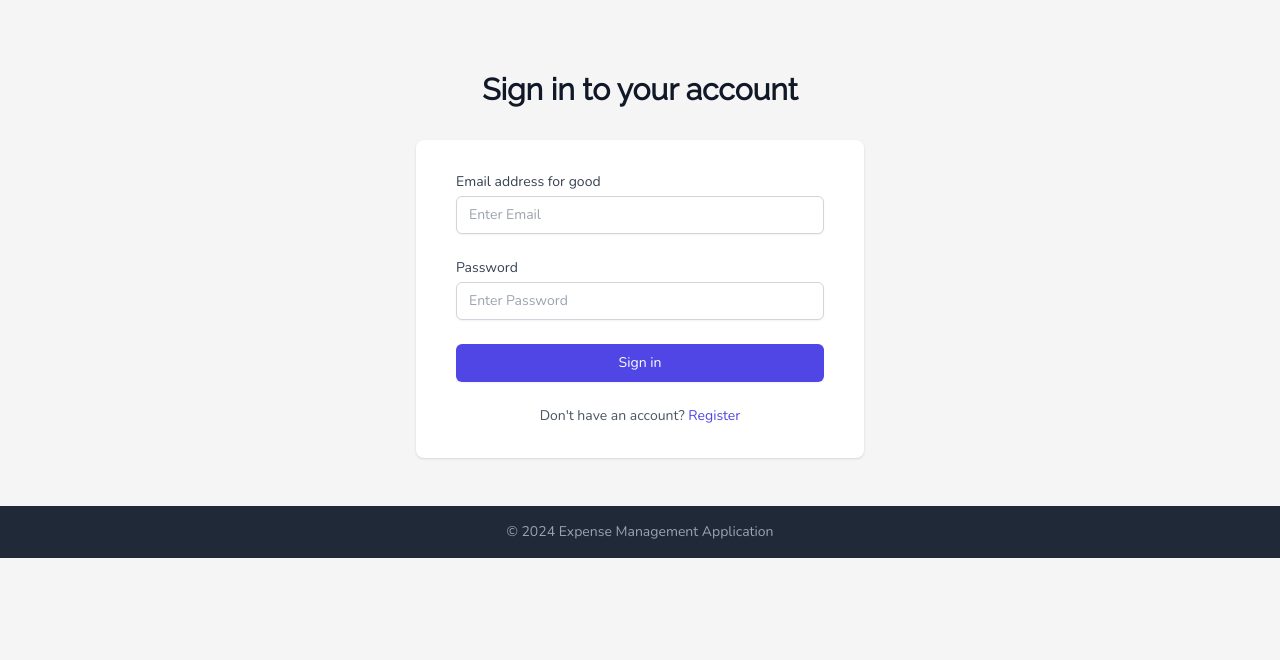
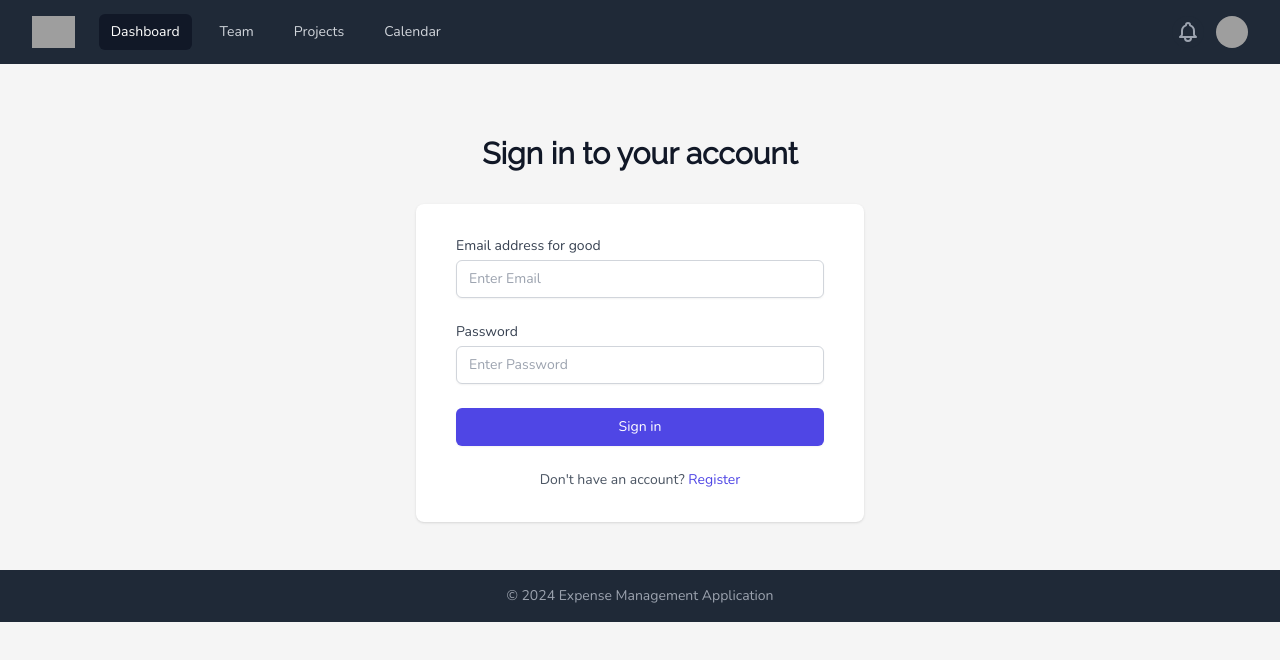
Before and after one commit to Apfirebolt/group-management-in-vue-and-django, a Vue app in the folder client/: page / in a window 1280 px wide. Shown: the top 660 px of the page. Built offline with nearby package versions, Linux system fonts and the light colour scheme; grey boxes are pictures that could not be loaded.

Commit message:
feat: added header and footer

```diff
--- a/client/src/App.vue
+++ b/client/src/App.vue
@@ -1,9 +1,12 @@
 <template>
   <div>
+    <header-component />
     <router-view />
+    <footer-component />
   </div>
 </template>
 
 <script setup>
-
+import HeaderComponent from './components/HeaderComponent.vue';
+import FooterComponent from './components/FooterComponent.vue';
 </script>
--- /dev/null
+++ b/client/src/components/HeaderComponent.vue
@@ -0,0 +1,94 @@
+<template>
+    <Disclosure as="nav" class="bg-gray-800" v-slot="{ open }">
+      <div class="max-w-7xl mx-auto px-2 sm:px-6 lg:px-8">
+        <div class="relative flex items-center justify-between h-16">
+          <div class="absolute inset-y-0 left-0 flex items-center sm:hidden">
+            <!-- Mobile menu button-->
+            <DisclosureButton class="inline-flex items-center justify-center p-2 rounded-md text-gray-400 hover:text-white hover:bg-gray-700 focus:outline-none focus:ring-2 focus:ring-inset focus:ring-white">
+              <span class="sr-only">Open main menu</span>
+              <MenuIcon v-if="!open" class="block h-6 w-6" aria-hidden="true" />
+              <XIcon v-else class="block h-6 w-6" aria-hidden="true" />
+            </DisclosureButton>
+          </div>
+          <div class="flex-1 flex items-center justify-center sm:items-stretch sm:justify-start">
+            <div class="flex-shrink-0 flex items-center">
+              <img class="block lg:hidden h-8 w-auto" src="https://tailwindui.com/img/logos/workflow-mark-indigo-500.svg" alt="Workflow" />
+              <img class="hidden lg:block h-8 w-auto" src="https://tailwindui.com/img/logos/workflow-logo-indigo-500-mark-white-text.svg" alt="Workflow" />
+            </div>
+            <div class="hidden sm:block sm:ml-6">
+              <div class="flex space-x-4">
+                <a v-for="item in navigation" :key="item.name" :href="item.href" :class="[item.current ? 'bg-gray-900 text-white' : 'text-gray-300 hover:bg-gray-700 hover:text-white', 'px-3 py-2 rounded-md text-sm font-medium']" :aria-current="item.current ? 'page' : undefined">{{ item.name }}</a>
+              </div>
+            </div>
+          </div>
+          <div class="absolute inset-y-0 right-0 flex items-center pr-2 sm:static sm:inset-auto sm:ml-6 sm:pr-0">
+            <button type="button" class="bg-gray-800 p-1 rounded-full text-gray-400 hover:text-white focus:outline-none focus:ring-2 focus:ring-offset-2 focus:ring-offset-gray-800 focus:ring-white">
+              <span class="sr-only">View notifications</span>
+              <BellIcon class="h-6 w-6" aria-hidden="true" />
+            </button>
+
+            <!-- Profile dropdown -->
+            <Menu as="div" class="ml-3 relative">
+              <div>
+                <MenuButton class="bg-gray-800 flex text-sm rounded-full focus:outline-none focus:ring-2 focus:ring-offset-2 focus:ring-offset-gray-800 focus:ring-white">
+                  <span class="sr-only">Open user menu</span>
+                  <img class="h-8 w-8 rounded-full" src="https://images.unsplash.com/photo-1472099645785-5658abf4ff4e?ixlib=rb-1.2.1&ixid=eyJhcHBfaWQiOjEyMDd9&auto=format&fit=facearea&facepad=2&w=256&h=256&q=80" alt="" />
+                </MenuButton>
+              </div>
+              <transition enter-active-class="transition ease-out duration-100" enter-from-class="transform opacity-0 scale-95" enter-to-class="transform opacity-100 scale-100" leave-active-class="transition ease-in duration-75" leave-from-class="transform opacity-100 scale-100" leave-to-class="transform opacity-0 scale-95">
+                <MenuItems class="origin-top-right absolute right-0 mt-2 w-48 rounded-md shadow-lg py-1 bg-white ring-1 ring-black ring-opacity-5 focus:outline-none">
+                  <MenuItem v-slot="{ active }">
+                    <a href="#" :class="[active ? 'bg-gray-100' : '', 'block px-4 py-2 text-sm text-gray-700']">Your Profile</a>
+                  </MenuItem>
+                  <MenuItem v-slot="{ active }">
+                    <a href="#" :class="[active ? 'bg-gray-100' : '', 'block px-4 py-2 text-sm text-gray-700']">Settings</a>
+                  </MenuItem>
+                  <MenuItem v-slot="{ active }">
+                    <a href="#" :class="[active ? 'bg-gray-100' : '', 'block px-4 py-2 text-sm text-gray-700']">Sign out</a>
+                  </MenuItem>
+                </MenuItems>
+              </transition>
+            </Menu>
+          </div>
+        </div>
+      </div>
+
+      <DisclosurePanel class="sm:hidden">
+        <div class="px-2 pt-2 pb-3 space-y-1">
+          <DisclosureButton v-for="item in navigation" :key="item.name" as="a" :href="item.href" :class="[item.current ? 'bg-gray-900 text-white' : 'text-gray-300 hover:bg-gray-700 hover:text-white', 'block px-3 py-2 rounded-md text-base font-medium']" :aria-current="item.current ? 'page' : undefined">{{ item.name }}</DisclosureButton>
+        </div>
+      </DisclosurePanel>
+    </Disclosure>
+  </template>
+
+  <script>
+  import { Disclosure, DisclosureButton, DisclosurePanel, Menu, MenuButton, MenuItem, MenuItems } from '@headlessui/vue'
+  import { BellIcon, MenuIcon, XIcon } from '@heroicons/vue/outline'
+
+  const navigation = [
+    { name: 'Dashboard', href: '#', current: true },
+    { name: 'Team', href: '#', current: false },
+    { name: 'Projects', href: '#', current: false },
+    { name: 'Calendar', href: '#', current: false },
+  ]
+
+  export default {
+    components: {
+      Disclosure,
+      DisclosureButton,
+      DisclosurePanel,
+      Menu,
+      MenuButton,
+      MenuItem,
+      MenuItems,
+      BellIcon,
+      MenuIcon,
+      XIcon,
+    },
+    setup() {
+      return {
+        navigation,
+      }
+    },
+  }
+  </script>
--- a/client/src/views/Dashboard.vue
+++ b/client/src/views/Dashboard.vue
@@ -2,15 +2,12 @@
     <div class="min-h-full flex flex-col justify-center py-12 sm:px-6 lg:px-8">
         <div class="sm:mx-auto sm:w-full sm:max-w-md">
             <h2 class="mt-6 text-center text-3xl font-extrabold text-gray-900">
-                Dashboard Page
+                Sign in to your account
             </h2>
         </div>
     </div>
-    <FooterComponent />
 </template>
 
 <script setup>
 
-import FooterComponent from '../components/FooterComponent.vue';
-
 </script>
--- a/client/src/views/Home.vue
+++ b/client/src/views/Home.vue
@@ -55,7 +55,6 @@
             </div>
         </div>
     </div>
-    <FooterComponent />
 </template>
 
 <script setup>
@@ -63,7 +62,6 @@
 import { useAuth } from '../store/auth';
 import { useForm } from 'vee-validate';
 import router from '../routes/index';
-import FooterComponent from '../components/FooterComponent.vue';
 
 const auth = useAuth();
 const authData = computed(() => auth.getAuthData);
```
